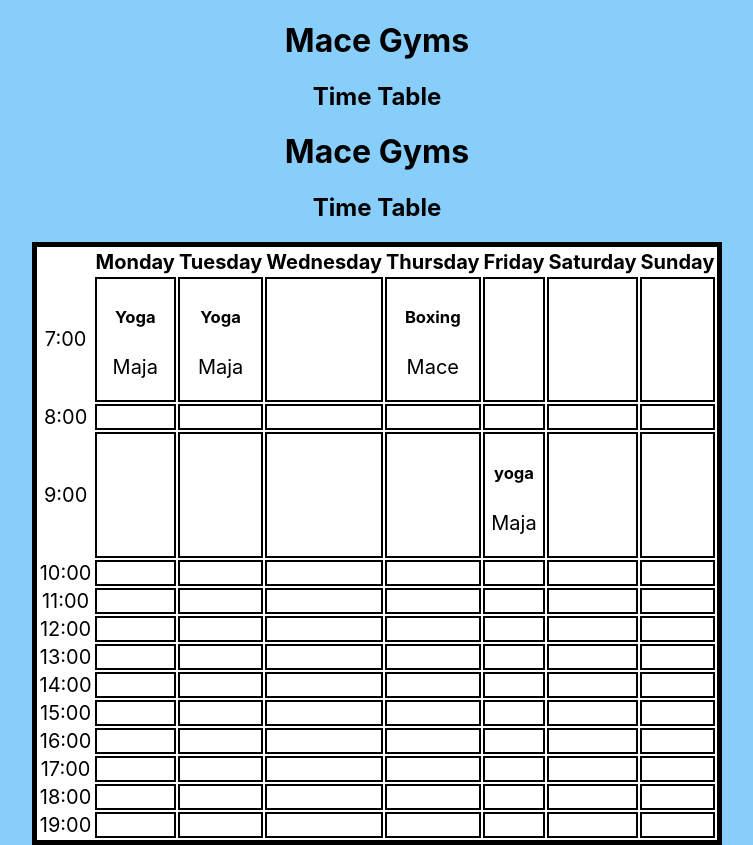
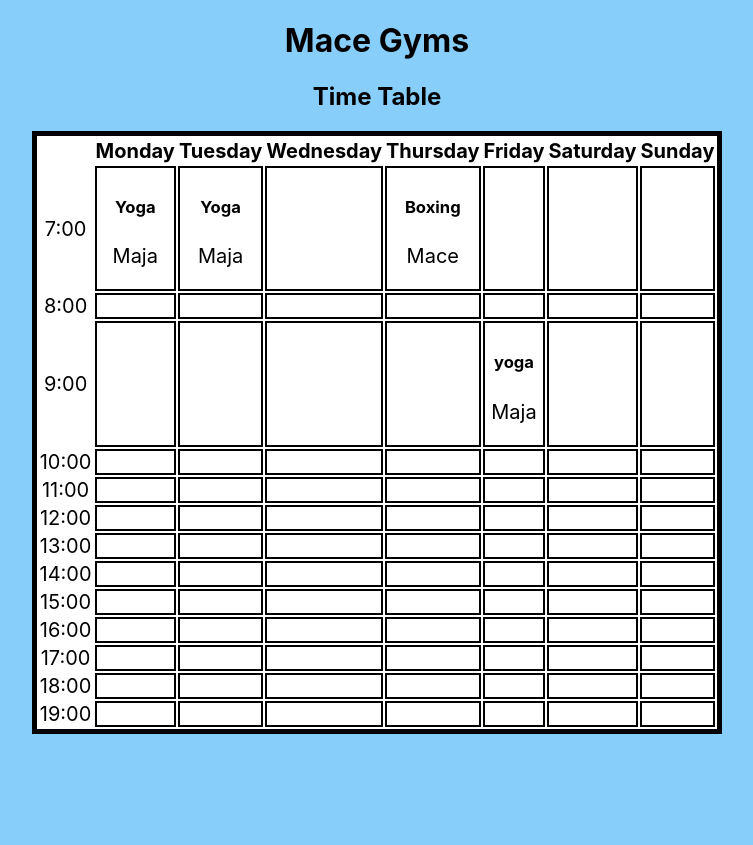
Before and after one commit to mace-akkari/maceGyms-React, a React (Create React App) app: page / in a window 1280 px wide. Shown: the whole page, without its empty margins (263-1016 px from the left). After the commit the page ends 800 px from the top, so only its background shows below. Built offline with nearby package versions, Linux system fonts and the light colour scheme.

Commit message:
delete duplicate headings

```diff
--- a/src/Timetable.js
+++ b/src/Timetable.js
@@ -33,9 +33,6 @@ const rows = (days, hours, appointments) => hours.map(hour =>
 export const Timetable = (props) => {
   const { days, hours, appointments } = props
   return (
-    <div className="App">
-      <h1>Mace Gyms</h1>
-      <h2>Time Table</h2>
       <table className="time-table">
         <thead>
           <tr>{columnHeaders(days)}</tr>
@@ -44,6 +41,4 @@ export const Timetable = (props) => {
           {rows(days, hours, appointments)}
         </tbody>
       </table>
-    </div>
-  );
-};
+  )};
```
